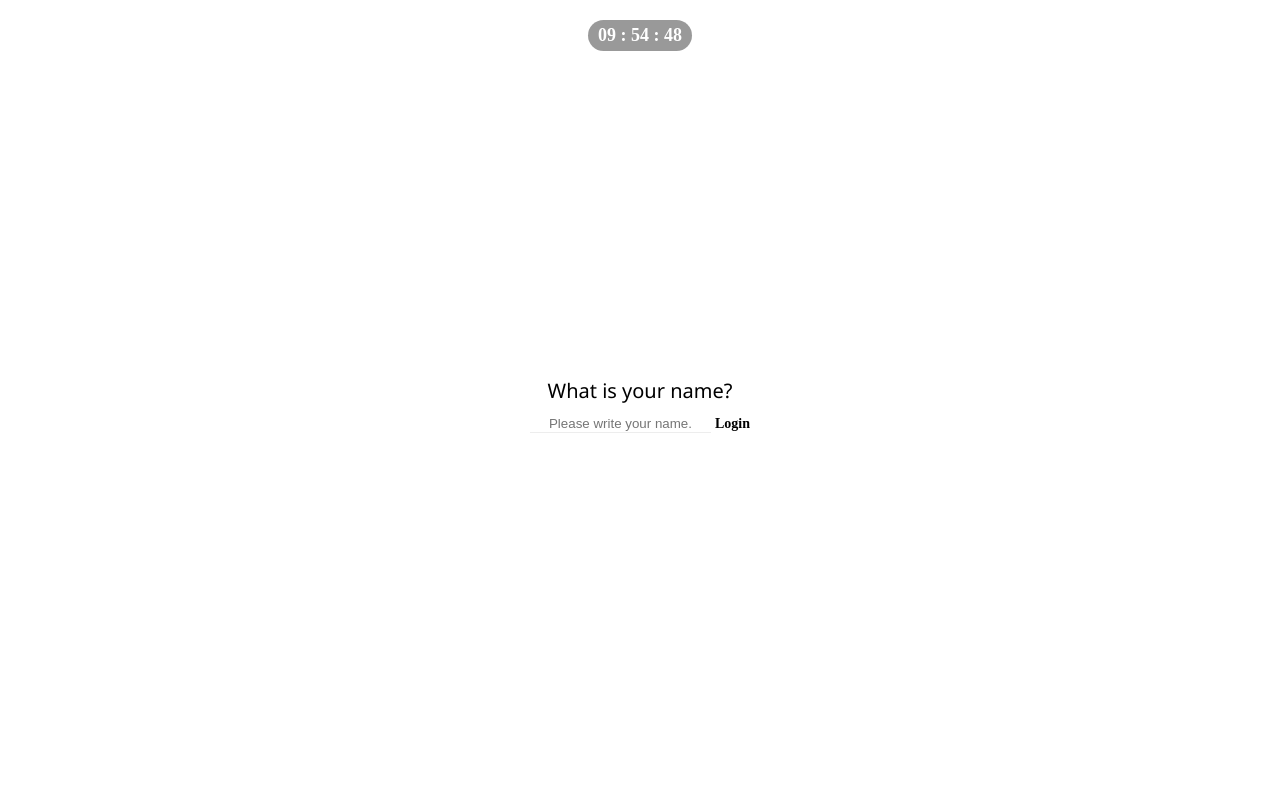
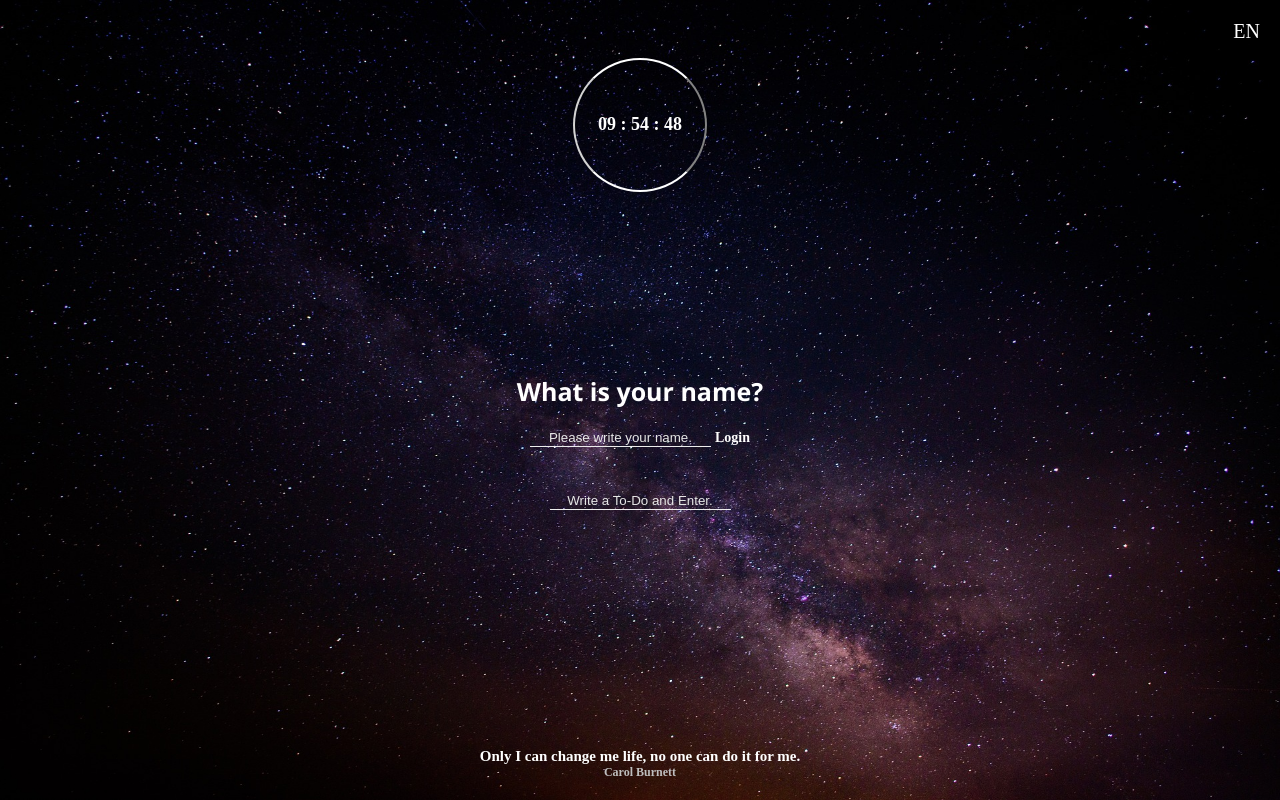
Before and after one commit to Yumin-01/Nomardcoder_js, a plain HTML site: page index.html in a window 1280 px wide. Drawn offline with Linux system fonts and the light colour scheme; a web font is replaced by a local one.

Commit message:
2022-10-31

```diff
--- a/css/style.css
+++ b/css/style.css
@@ -24,12 +24,16 @@ h1 {
 input {
     border:none;
     border-bottom: 1.5px solid #ededed;
+    background: none;
+    color: #ededed;
+    text-align: center;
 }
 input:focus {
     outline: none;
 }
-input.placeholder {
+input::placeholder {
     text-align: center;
+    color: rgb(231, 231, 231);
 }
 button {
     all: unset;
@@ -53,17 +57,25 @@ body {
     justify-content: center;
     margin: 0 0;
     flex-direction: column;
+    color: #fff;
+}
+
+body>img {
+    width: 100%;
+    height: 100vh;
 }
 
 .formDetail {
     display: flex;
     flex-direction: column;
     align-items: center;
+    position: absolute;
 }
 .formDetail label {
-    padding: 10px;
-    font-size:20px;
+    padding: 20px;
+    font-size:25px;
     font-family: 'Segoe UI', Tahoma, Geneva, Verdana, sans-serif;
+    font-weight: bold;
 }
 .fade-in {
     animation: fade-in 2s;
@@ -71,20 +83,129 @@ body {
 .fade-out {
     animation: fade-out 0.5s;
 }
-
+.fadeInUp-1 {
+    position: relative;
+    animation: fadeInUp 1s;
+}
+.fadeInUp-2 {
+    position: relative;
+    animation: fadeInUp 3s;
+}
 @keyframes fade-in {
    from {opacity: 0;} to {opacity: 1;}
 }
+@keyframes fadeInUp {
+    0% {
+        opacity: 0;
+        transform: translate3d(0, 100%, 0);
+    }
+    to {
+        opacity: 1;
+        transform: translateZ(0);
+    }
+}
 
 /* 시계 */
+.clockWrap {
+    display: flex;
+    justify-content: center;
+    align-items: center;
+    top: 50px;
+    position: absolute;
+    margin: 0 0;
+    cursor: default;
+}
+.outer-clock {
+    position: absolute;
+    width: 130px;
+    height: 130px;
+    border: 2px solid #fff;
+    border-radius: 200px;
+    border-right-color: rgb(131, 131, 131);
+    border-left-color: lightgray;
+}
 .clock-style {
-    padding: 5px 10px;
-    background-color: rgba( 0, 0, 0, 0.4 );
-    border-radius: 50px;
-    color: #fff;
+    display: flex;
+    justify-content: center;
+    align-items: center;
+    width: 100px;
+    height: 100px;
+    padding: 10px 10px;
     font-family: 'S-CoreDream-3Light';
     font-size: 18px;
-    margin: 0 0;
-    top: 20px;
+    color: #fff;
+}
+.circle{
+    animation: circle 2s;
+}
+@keyframes circle {
+    0% {
+        transform: rotate(0deg);
+    }
+    100% {
+        transform: rotate(360deg);
+    }
+}
+.greet{
     position: absolute;
 }
+/* 명언 */
+.quotes {
+    display: flex;
+    flex-direction: column;
+    text-align: center;
+    align-items: center;
+    justify-content: center;
+    bottom: 20px;
+    position: absolute;
+    font-size: 15px;
+    font-family:'S-CoreDream-3Light';
+    font-weight: bold;
+}
+
+.quotes>span:last-child {
+    color: #bebebe;
+    font-size: 12px;
+}
+
+/* 한영 */
+.lang {
+    position: absolute;
+    top: 0;
+    right: 0;
+    margin: 20px;
+    font-weight: normal;
+    font-size: 20px;
+    cursor: pointer;
+}
+
+#todo-form {
+    position: absolute;
+    margin-top: 200px;
+}
+
+#todo-list {
+    position: absolute;
+}
+
+.todo-wrap{
+    display: flex;
+    align-items: center;
+    justify-content: center;
+    overflow: scroll;
+    height: 100px;
+}
+
+.todo-style{
+    position: absolute;
+    top: 400px;
+    margin: 0 0;
+    height: 105px;
+    overflow: scroll;
+    list-style: none;
+    padding: 0 0;
+    text-align: center;
+}
+.todo-style>li>span {
+    padding-right: 10px;
+}
--- a/index.html
+++ b/index.html
@@ -8,10 +8,11 @@
     <title>Momentum App</title>
   </head>
   <body>
+    <h1 class="lang" id="lang-btn"></h1>
     <form id="login-form" class="hidden formDetail fade-in">
       <label>What is your name?</label>
       <div>
-        <input class="placeholder" required maxlength="15" type="text" placeholder="Please write your name." />
+        <input id="input-name" class="placeholder" required maxlength="15" type="text" placeholder="Please write your name." />
         <!--
           required
           maxlength=""
@@ -19,11 +20,32 @@
         <button>Login</button>
       </div>
     </form>
-    <h1 id="greeting" class="hidden fade-in"></h1>
+    <h1 class="greet" id="greeting" class="hidden"></h1>
     <!--clock-->
-    <h2 class="clock-style" id="clock"></h2>
+    <div class="clockWrap">
+      <span class="circle outer-clock"></span>
+      <h2 class="clock-style" id="clock"></h2>
+    </div>
+
+    <!-- <div id="todo-Wrap" class="todo-wrap"> -->
+    <form id="todo-form" class="fade-in">
+      <input type="text" placeholder="Write a To-Do and Enter.">
+    </form>
+
+    <ul id="todo-list" class="todo-style">
+    </ul>
+    <!-- </div> -->
+
+    <div id="quote" class="quotes">
+      <span class=" fadeInUp-1"></span>
+      <span class=" fadeInUp-2"></span>
+    </div>
     <!-- <a href="https://nomadcoders.co/">Go to courses</a> -->
+    <script src="./js/languege.js"></script>
+    <script src="./js/quotes.js"></script>
     <script src="./js/app.js"></script>
     <script src="./js/clock.js"></script>
+    <script src="./js/background.js"></script>
+    <script src="./js/todo.js"></script>
   </body>
 </html>
--- a/js/app.js
+++ b/js/app.js
@@ -6,7 +6,7 @@ const loginForm = document.querySelector("#login-form");
 const loginInput = document.querySelector("#login-form div input");
 const greeting = document.querySelector("#greeting");
 const HIDDEN_CLASSNAME ="hidden"
-const USERNMAE_KEY = "username";
+const USERNAME_KEY = "username";
 // const link = document.querySelector("a");
 // function loginBtnClick(event){
     // const username = loginInput.value;
@@ -25,7 +25,7 @@ function loginSubmit(event) {
     event.preventDefault(); // 해당 이벤트에 대한 사용자 에이전트의 기본 동작을 실행하지 않도록 지정
     loginForm.classList.add("hidden");
     const username = loginInput.value;
-    localStorage.setItem(USERNMAE_KEY, username);
+    localStorage.setItem(USERNAME_KEY, username);
     // greeting.innerText="hello " + username + "!";
     // greeting.innerText=`Hello ${username}!`; //~물결표시 > `백틱표시 사용
     // greeting.classList.remove(HIDDEN_CLASSNAME);
@@ -47,8 +47,8 @@ function paintGreetings(username){
     greeting.classList.remove(HIDDEN_CLASSNAME);
 }
 
-const savedUsername = localStorage.getItem(USERNMAE_KEY);
-if(savedUsername === null){
+const savedUsername = localStorage.getItem(USERNAME_KEY);
+if(savedUsername == null){
     loginForm.classList.remove(HIDDEN_CLASSNAME);
     loginForm.addEventListener("submit", loginSubmit);
 }else {
--- /dev/null
+++ b/js/background.js
@@ -0,0 +1,8 @@
+const images = [ "1.jpg", "2.jpg", "3.jpg", "4.jpg", "5.jpg", "6.jpg", "7.jpg"];
+const chosenImages = images[Math.floor(Math.random()*images.length)];
+const bgImages = document.createElement("img");
+
+bgImages.src = `images/${chosenImages}`;
+console.log(bgImages);
+
+document.body.appendChild(bgImages);
--- /dev/null
+++ b/js/languege.js
@@ -0,0 +1,26 @@
+const lang = document.querySelector("h1#lang-btn");
+const label = document.querySelector("#login-form label");
+const inputEle = document.querySelector("#input-name");
+lang.innerText = "EN";
+
+
+function langChange() {
+    if(lang.innerText === "EN"){
+        lang.innerText = "KR";
+        label.innerText = "당신의 이름은 무엇입니까?"
+        inputEle.placeholder = '이름을 입력해주세요';
+        quote.innerText = todaysQuoteKR.quote;
+        author.innerText = todaysQuoteKR.author;
+        // greeting.innerText=`안녕 ${localStorage.getItem("username")}!`;
+
+    }else if(lang.innerText === "KR") {
+        lang.innerText = "EN";
+        label.innerText = "What is your name."
+        inputEle.placeholder = 'Please write your name';
+        quote.innerText = todaysQuote.quote;
+        author.innerText = todaysQuote.author;
+        // greeting.innerText=`Hello ${localStorage.getItem("username")}!`;
+    }
+}
+
+lang.addEventListener("click", langChange);
--- /dev/null
+++ b/js/quotes.js
@@ -0,0 +1,118 @@
+const quotes = [
+    {
+        quote:"When you have faults, do not fear to abandon them.",
+        author:"Confucius"
+    },
+
+    {
+        quote:"They must often change who would be constant in happiness or wisdom.",
+        author:"Confucius"
+    },
+
+    {
+        quote:"Age is no guarantee of maturity",
+        author:"Lawana Blackwell"
+    },
+
+    {
+        quote:"Youth isn’t always all it’s touted to be.",
+        author:"Lawana Blackwell"
+    },
+
+    {
+        quote:"You will face many defeats in life, but never let yourself be defeated.",
+        author:"Maya Angelou"
+    },
+
+    {
+        quote:"The greatest glory in living lies not in never falling, but in rising every time we fall.",
+        author:"Nelson Mandela"
+    },
+
+    {
+        quote:"Life is either a daring adventure or nothing at all.",
+        author:"Helen Keller"
+    },
+
+    {
+        quote:"This too shall pass.",
+        author:"Lanta Wilson Smith"
+    },
+
+    {
+        quote:"The die is cast.",
+        author:"Julius caesar"
+    },
+
+    {
+        quote:"Only I can change me life, no one can do it for me.",
+        author:"Carol Burnett"
+    },
+]
+
+const quotesKR = [
+    {
+        quote:"허물이 있다면, 버리기를 두려워말라.",
+        author:"공자"
+    },
+
+    {
+        quote:"늘 행복하고 지혜로운 사람이 되려면 자주 변해야 한다.",
+        author:"공자"
+    },
+
+    {
+        quote:"나이가 성숙을 보장하지 않는다.",
+        author:"라와나 블랙웰"
+    },
+
+    {
+        quote:"항상 내세워지는 모습이 젊음의 전부는 아니다.",
+        author:"라와나 블랙웰"
+    },
+
+    {
+        quote:"인생에서 많은 패배에 직면하겠지만 결코 패배하지 말라.",
+        author:"마야 안젤루"
+    },
+
+    {
+        quote:"삶의 가장 큰 영광은 결코 넘어지지 않는 것이 아니라 넘어질 때마다 일어나는 것이다.",
+        author:"넬슨 만델라"
+    },
+
+    {
+        quote:"인생은 대담한 모험이 아니라면 아무것도 아니다.",
+        author:"헬렌 켈러"
+    },
+
+    {
+        quote:"이 또한 지나가리라.",
+        author:"랜터 윌슨 스미스"
+    },
+
+    {
+        quote:"주사위는 던져졌다.",
+        author:"줄리어스 시저"
+    },
+
+    {
+        quote:"나만이 내 인생을 바꿀 수 있다. 아무도 날 대신해 해줄수 없다.",
+        author:"캐롤 버넷"
+    },
+]
+
+const quote = document.querySelector("#quote span:first-child");
+const author = document.querySelector("#quote span:last-child");
+
+
+// console.log(quotes[Math.floor(Math.random()*10)]); //랜덤 몀언 호출
+
+// quote.innerText = quotes[Math.floor(Math.random()*10)] ;
+
+//.length = 길이 측정 [1,2,3,4].length = 4
+
+const todaysQuote = quotes[Math.floor(Math.random()*quotes.length)];
+const todaysQuoteKR = quotesKR[Math.floor(Math.random()*quotesKR.length)]; //랜덤 몀언 호출  >> 큐의 길이 수만큼
+quote.innerText = todaysQuote.quote;
+author.innerText = todaysQuote.author;
--- /dev/null
+++ b/js/todo.js
@@ -0,0 +1,47 @@
+const toDoForm = document.getElementById('#todo-form');
+const toDoInput = document.querySelector("#todo-form input");
+const toDoList = document.getElementById("todo-list");
+const TODOS_KEY = "todos";
+const toDos = [];
+
+function saveToDos(){
+    localStorage.setItem("todos", toDos);
+}
+
+function saveToDos() {
+    localStorage.setItem(TODOS_KEY, JSON.stringify(toDos));
+}
+
+function deleteToDo(event) {
+    const li = event.target.parentElement;
+    li.remove();
+  }
+  function paintToDo(newTodo) {
+    const li = document.createElement("li");
+    const span = document.createElement("span");
+    span.innerText = newTodo;
+    const button = document.createElement("button");
+    button.innerText = "❌";
+    button.addEventListener("click", deleteToDo);
+    li.appendChild(span);
+    li.appendChild(button);
+    toDoList.appendChild(li);
+  }
+  function handleToDoSubmit(event) {
+    event.preventDefault();
+    const newTodo = toDoInput.value;
+    toDoInput.value = "";
+    toDos.push(newTodo);
+    paintToDo(newTodo);
+    saveToDos();
+  }
+
+toDoForm.addEventListener("submit", handleToDoSubmit);
+
+
+const savedToDos = localStorage.getItem(TODOS_KEY);
+
+if (savedToDos !== null) {
+  const parsedToDos = JSON.parse(savedToDos);
+  parsedToDos.forEach((item) => console.log("this is the turn of ", item));
+}
```
Also changed, not shown: images/1.jpg (added), images/2.jpg (added), images/3.jpg (added), images/4.jpg (added), images/5.jpg (added), images/6.jpg (added), images/7.jpg (added).
